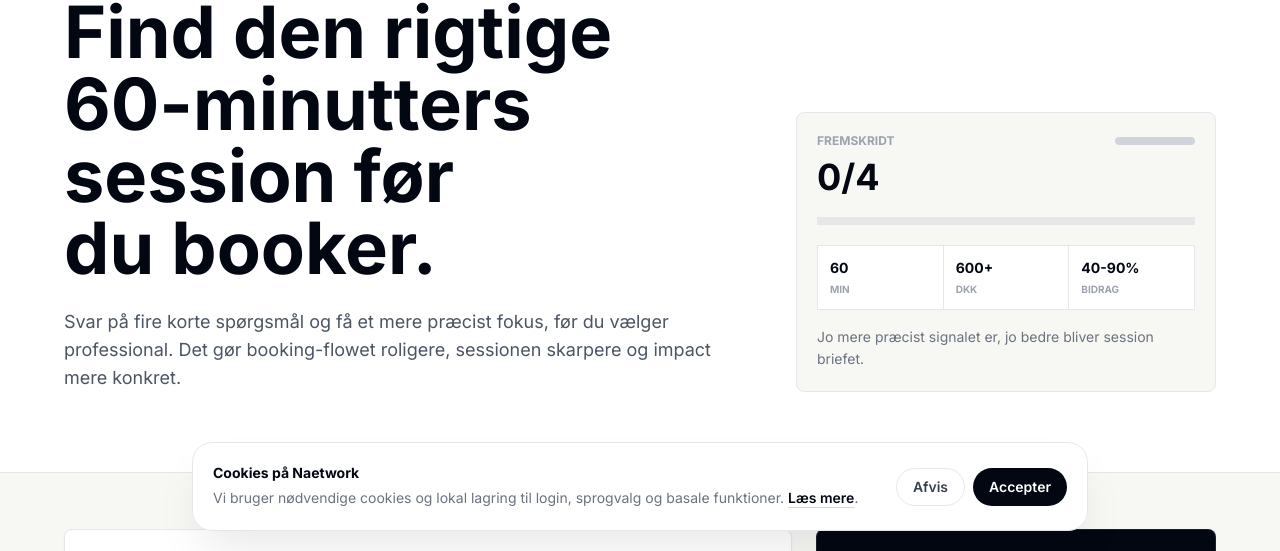
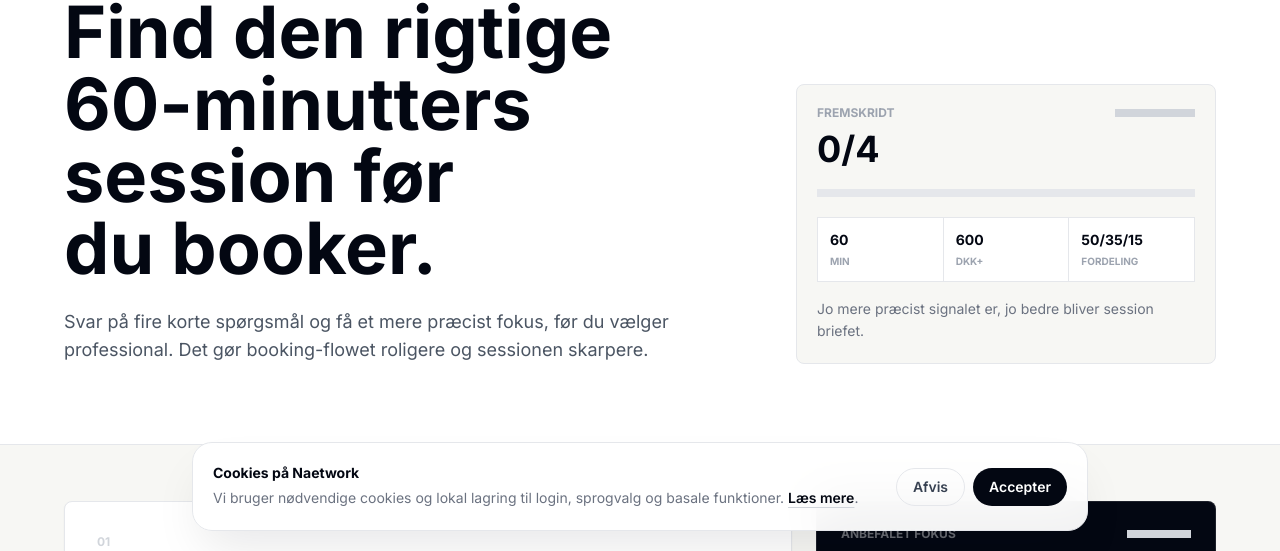
Before and after one commit to mikkelstreet-png/Naetwork, a Next.js app: page /match in a window 1280 px wide. Shown: the part 249-800 px from the top of the page. Built offline with nearby package versions, Linux system fonts and the light colour scheme; no server answers.

Commit message:
Align match page with fixed economics copy

```diff
--- a/app/match/page.tsx
+++ b/app/match/page.tsx
@@ -2,7 +2,7 @@
 
 import { useMemo, useState } from 'react';
 import Link from 'next/link';
-import { useLanguage } from '@/context/LanguageContext';
+import { ECONOMICS, formatDkk } from '@/lib/economics';
 
 type Answers = {
   field: string;
@@ -11,74 +11,72 @@ type Answers = {
   output: string;
 };
 
-function optionsFor(isDa: boolean) {
+function optionsFor() {
   return {
     field: ['AI', 'Banking', 'Management Consulting', 'Private Equity'],
-    stage: isDa ? ['Afklarer muligheder', 'Ansøger nu', 'Interview på vej', 'Finalerunder'] : ['Exploring options', 'Applying now', 'Interview coming up', 'Final rounds'],
-    pressure: isDa ? ['Jeg mangler retning', 'Mit materiale skal være skarpere', 'Jeg skal træne interview', 'Jeg skal træne case/technicals'] : ['I need direction', 'I need better materials', 'I need interview practice', 'I need case/technical prep'],
-    output: isDa ? ['Skarpere CV / LinkedIn', 'Bedre svar', 'Casestruktur', 'Karriereklarhed'] : ['Sharper CV / LinkedIn', 'Better answers', 'Case structure', 'Career clarity'],
+    stage: ['Afklarer muligheder', 'Ansøger nu', 'Interview på vej', 'Finalerunder'],
+    pressure: ['Jeg mangler retning', 'Mit materiale skal være skarpere', 'Jeg skal træne interview', 'Jeg skal træne case/technicals'],
+    output: ['Skarpere CV / LinkedIn', 'Bedre svar', 'Casestruktur', 'Karriereklarhed'],
   };
 }
 
-function recommendationFor(answers: Answers, isDa: boolean) {
+function recommendationFor(answers: Answers) {
   if (answers.field === 'AI') {
     return {
       title: 'AI Career Strategy',
-      bestFor: isDa ? 'AI product, strategy roles og portfolio-retning' : 'AI product, strategy roles and portfolio direction',
+      bestFor: 'AI product, strategy roles og portfolio-retning',
       search: 'AI',
       fieldHref: '/fields/ai',
-      notes: isDa ? ['Afkod AI-roller', 'Positionér din erfaring', 'Vælg de rigtige proof points'] : ['Decode AI roles', 'Position your experience', 'Choose the right proof points'],
+      notes: ['Afkod AI-roller', 'Positionér din erfaring', 'Vælg de rigtige proof points'],
       accent: 'bg-cyan-300',
     };
   }
   if (answers.field === 'Banking') {
     return {
       title: answers.pressure.toLowerCase().includes('technical') || answers.pressure.toLowerCase().includes('technicals') ? 'Banking Technicals' : 'Investment Banking Prep',
-      bestFor: isDa ? 'M&A-proces, technicals, CV og fit interviews' : 'M&A process, technicals, CV and fit interviews',
+      bestFor: 'M&A-proces, technicals, CV og fit interviews',
       search: 'Banking',
       fieldHref: '/fields/banking',
-      notes: isDa ? ['Skærp technical answers', 'Forstå interviewbaren', 'Forbedr fit story'] : ['Sharpen technical answers', 'Understand the interview bar', 'Improve fit story'],
+      notes: ['Skærp technical answers', 'Forstå interviewbaren', 'Forbedr fit story'],
       accent: 'bg-emerald-300',
     };
   }
   if (answers.field === 'Management Consulting') {
     return {
       title: 'Consulting Case Prep',
-      bestFor: isDa ? 'Casestruktur, hypoteser, kommunikation og fit' : 'Case structure, hypotheses, communication and fit',
+      bestFor: 'Casestruktur, hypoteser, kommunikation og fit',
       search: 'Management Consulting',
       fieldHref: '/fields/consulting',
-      notes: isDa ? ['Strukturer cases bedre', 'Kommunikér klarere', 'Forbered fit-svar'] : ['Structure cases better', 'Communicate clearly', 'Prepare fit answers'],
+      notes: ['Strukturer cases bedre', 'Kommunikér klarere', 'Forbered fit-svar'],
       accent: 'bg-blue-300',
     };
   }
   if (answers.field === 'Private Equity') {
     return {
       title: 'PE / Investment Case',
-      bestFor: isDa ? 'Investment thinking, diligence og deal discussion' : 'Investment thinking, diligence and deal discussion',
+      bestFor: 'Investment thinking, diligence og deal discussion',
       search: 'Private Equity',
       fieldHref: '/fields/private-equity',
-      notes: isDa ? ['Skærp deal thinking', 'Forbered investment cases', 'Forstå PE-forventninger'] : ['Sharpen deal thinking', 'Prepare investment cases', 'Understand PE expectations'],
+      notes: ['Skærp deal thinking', 'Forbered investment cases', 'Forstå PE-forventninger'],
       accent: 'bg-lime-300',
     };
   }
   return {
-    title: isDa ? 'Vælg første signal' : 'Choose first signal',
-    bestFor: isDa ? 'Start med feltet, så bliver anbefalingen mere præcis.' : 'Start with the field and the recommendation becomes sharper.',
+    title: 'Vælg første signal',
+    bestFor: 'Start med feltet, så bliver anbefalingen mere præcis.',
     search: '',
     fieldHref: '/professionals',
-    notes: isDa ? ['Vælg felt', 'Vælg procesfase', 'Vælg output'] : ['Choose field', 'Choose process stage', 'Choose output'],
+    notes: ['Vælg felt', 'Vælg procesfase', 'Vælg output'],
     accent: 'bg-gray-300',
   };
 }
 
 export default function MatchPage() {
-  const { lang } = useLanguage();
-  const isDa = lang === 'da';
-  const options = optionsFor(isDa);
+  const options = optionsFor();
   const [answers, setAnswers] = useState<Answers>({ field: '', stage: '', pressure: '', output: '' });
   const completed = Object.values(answers).filter(Boolean).length;
   const progress = (completed / 4) * 100;
-  const recommendation = useMemo(() => recommendationFor(answers, isDa), [answers, isDa]);
+  const recommendation = useMemo(() => recommendationFor(answers), [answers]);
   const profileHref = recommendation.search ? `/professionals?field=${encodeURIComponent(recommendation.search)}` : '/professionals';
 
   function choose(key: keyof Answers, value: string) {
@@ -86,10 +84,10 @@ export default function MatchPage() {
   }
 
   const questions = [
-    { key: 'field' as const, label: '01', title: isDa ? 'Hvilket felt sigter du mod?' : 'Which field are you aiming for?', options: options.field },
-    { key: 'stage' as const, label: '02', title: isDa ? 'Hvor er du i processen?' : 'Where are you in the process?', options: options.stage },
-    { key: 'pressure' as const, label: '03', title: isDa ? 'Hvad haster mest?' : 'What feels most urgent?', options: options.pressure },
-    { key: 'output' as const, label: '04', title: isDa ? 'Hvad skal du gå derfra med?' : 'What should you leave with?', options: options.output },
+    { key: 'field' as const, label: '01', title: 'Hvilket felt sigter du mod?', options: options.field },
+    { key: 'stage' as const, label: '02', title: 'Hvor er du i processen?', options: options.stage },
+    { key: 'pressure' as const, label: '03', title: 'Hvad haster mest?', options: options.pressure },
+    { key: 'output' as const, label: '04', title: 'Hvad skal du gå derfra med?', options: options.output },
   ];
 
   return (
@@ -99,22 +97,16 @@ export default function MatchPage() {
           <div className="grid gap-10 lg:grid-cols-[1fr_420px] lg:items-end">
             <div>
               <p className="kicker mb-5">Match intelligence</p>
-              <h1 className="display-xl max-w-4xl">
-                {isDa ? 'Find den rigtige 60-minutters session før du booker.' : 'Find the right 60-minute session before you book.'}
-              </h1>
-              <p className="body-lg mt-6 max-w-2xl">
-                {isDa
-                  ? 'Svar på fire korte spørgsmål og få et mere præcist fokus, før du vælger professional. Det gør booking-flowet roligere, sessionen skarpere og impact mere konkret.'
-                  : 'Answer four quick questions and get a sharper focus before choosing a professional. It makes booking calmer, the session sharper and impact more concrete.'}
-              </p>
+              <h1 className="display-xl max-w-4xl">Find den rigtige 60-minutters session før du booker.</h1>
+              <p className="body-lg mt-6 max-w-2xl">Svar på fire korte spørgsmål og få et mere præcist fokus, før du vælger professional. Det gør booking-flowet roligere og sessionen skarpere.</p>
             </div>
             <div className="premium-panel p-5">
               <div className="flex items-start justify-between gap-4">
                 <div>
-                  <p className="kicker">{isDa ? 'Fremskridt' : 'Progress'}</p>
+                  <p className="kicker">Fremskridt</p>
                   <p className="mt-2 text-4xl font-black text-gray-950">{completed}/4</p>
                 </div>
-                <span className={`mt-1 block h-2 w-20 rounded-full ${recommendation.accent}`} />
+                <span className={`mt-1 block h-2 w-20 ${recommendation.accent}`} />
               </div>
               <div className="mt-5 h-2 overflow-hidden bg-gray-200">
                 <div className="h-full bg-gray-950 transition-all" style={{ width: `${progress}%` }} />
@@ -122,8 +114,8 @@ export default function MatchPage() {
               <div className="mt-5 grid grid-cols-3 gap-px border border-gray-200 bg-gray-200">
                 {[
                   ['60', 'min'],
-                  ['600+', 'DKK'],
-                  ['40-90%', isDa ? 'bidrag' : 'impact'],
+                  [formatDkk(ECONOMICS.minPriceDkk).replace('DKK ', ''), 'DKK+'],
+                  [`${ECONOMICS.charityPercent}/${ECONOMICS.professionalPercent}/${ECONOMICS.platformPercent}`, 'fordeling'],
                 ].map(([value, label]) => (
                   <div key={label} className="bg-white p-3">
                     <p className="text-sm font-black text-gray-950">{value}</p>
@@ -131,9 +123,7 @@ export default function MatchPage() {
                   </div>
                 ))}
               </div>
-              <p className="mt-4 text-sm leading-relaxed text-gray-500">
-                {isDa ? 'Jo mere præcist signalet er, jo bedre bliver session briefet.' : 'The sharper the signal, the better the session brief becomes.'}
-              </p>
+              <p className="mt-4 text-sm leading-relaxed text-gray-500">Jo mere præcist signalet er, jo bedre bliver session briefet.</p>
             </div>
           </div>
         </div>
@@ -149,17 +139,13 @@ export default function MatchPage() {
                     <p className="text-xs font-black text-gray-300">{question.label}</p>
                     <h2 className="mt-5 text-2xl font-black text-gray-950">{question.title}</h2>
                   </div>
-                  {answers[question.key] && <span className="rounded-lg bg-gray-950 px-3 py-1.5 text-xs font-black text-white">{isDa ? 'Valgt' : 'Selected'}</span>}
+                  {answers[question.key] && <span className="rounded-lg bg-gray-950 px-3 py-1.5 text-xs font-black text-white">Valgt</span>}
                 </div>
                 <div className="mt-6 grid gap-2 sm:grid-cols-2">
                   {question.options.map((option) => {
                     const selected = answers[question.key] === option;
                     return (
-                      <button
-                        key={option}
-                        onClick={() => choose(question.key, option)}
-                        className={`rounded-lg border px-4 py-4 text-left text-sm font-bold transition-colors ${selected ? 'border-gray-950 bg-gray-950 text-white' : 'border-gray-200 bg-[#f7f7f4] text-gray-700 hover:border-gray-950 hover:bg-white'}`}
-                      >
+                      <button key={option} onClick={() => choose(question.key, option)} className={`rounded-lg border px-4 py-4 text-left text-sm font-bold transition-colors ${selected ? 'border-gray-950 bg-gray-950 text-white' : 'border-gray-200 bg-[#f7f7f4] text-gray-700 hover:border-gray-950 hover:bg-white'}`}>
                         {option}
                       </button>
                     );
@@ -173,34 +159,26 @@ export default function MatchPage() {
             <div className="dark-panel p-6">
               <div className="flex items-start justify-between gap-4">
                 <div>
-                  <p className="text-xs font-black uppercase text-white/40">{isDa ? 'Anbefalet fokus' : 'Recommended focus'}</p>
+                  <p className="text-xs font-black uppercase text-white/40">Anbefalet fokus</p>
                   <h2 className="mt-4 text-3xl font-black leading-tight">{recommendation.title}</h2>
                 </div>
-                <span className={`mt-1 block h-2 w-16 rounded-full ${recommendation.accent}`} />
+                <span className={`mt-1 block h-2 w-16 ${recommendation.accent}`} />
               </div>
               <p className="mt-3 text-sm leading-relaxed text-white/60">{recommendation.bestFor}</p>
               <div className="mt-6 space-y-2">
                 {recommendation.notes.map((note) => (
-                  <div key={note} className="rounded-lg border border-white/10 bg-white/[0.04] px-4 py-3 text-sm font-bold text-white/80">
-                    {note}
-                  </div>
+                  <div key={note} className="rounded-lg border border-white/10 bg-white/[0.04] px-4 py-3 text-sm font-bold text-white/80">{note}</div>
                 ))}
               </div>
               <div className="mt-6 grid grid-cols-2 gap-2">
-                <Link href={profileHref} className="inline-flex items-center justify-center rounded-lg bg-white px-5 py-3 text-sm font-black text-gray-950 transition-colors hover:bg-gray-100">
-                  {isDa ? 'Profiler' : 'Profiles'}
-                </Link>
-                <Link href={recommendation.fieldHref} className="inline-flex items-center justify-center rounded-lg border border-white/15 px-5 py-3 text-sm font-black text-white transition-colors hover:bg-white/10">
-                  {isDa ? 'Felt' : 'Field'}
-                </Link>
+                <Link href={profileHref} className="inline-flex items-center justify-center rounded-lg bg-white px-5 py-3 text-sm font-black text-gray-950 transition-colors hover:bg-gray-100">Profiler</Link>
+                <Link href={recommendation.fieldHref} className="inline-flex items-center justify-center rounded-lg border border-white/15 px-5 py-3 text-sm font-black text-white transition-colors hover:bg-white/10">Felt</Link>
               </div>
             </div>
             <Link href="/onboarding" className="block premium-card p-6 transition-colors hover:border-gray-950">
-              <p className="kicker">{isDa ? 'Før match' : 'Before matching'}</p>
-              <p className="mt-2 text-xl font-black text-gray-950">{isDa ? 'Byg dit brief' : 'Build your prep direction'}</p>
-              <p className="mt-2 text-sm leading-relaxed text-gray-500">
-                {isDa ? 'Gør din booking mere præcis med et kort kandidat-brief.' : 'Make your booking sharper with a short candidate brief.'}
-              </p>
+              <p className="kicker">Før match</p>
+              <p className="mt-2 text-xl font-black text-gray-950">Byg dit brief</p>
+              <p className="mt-2 text-sm leading-relaxed text-gray-500">Gør din booking mere præcis med et kort kandidat-brief.</p>
             </Link>
           </aside>
         </div>
```
